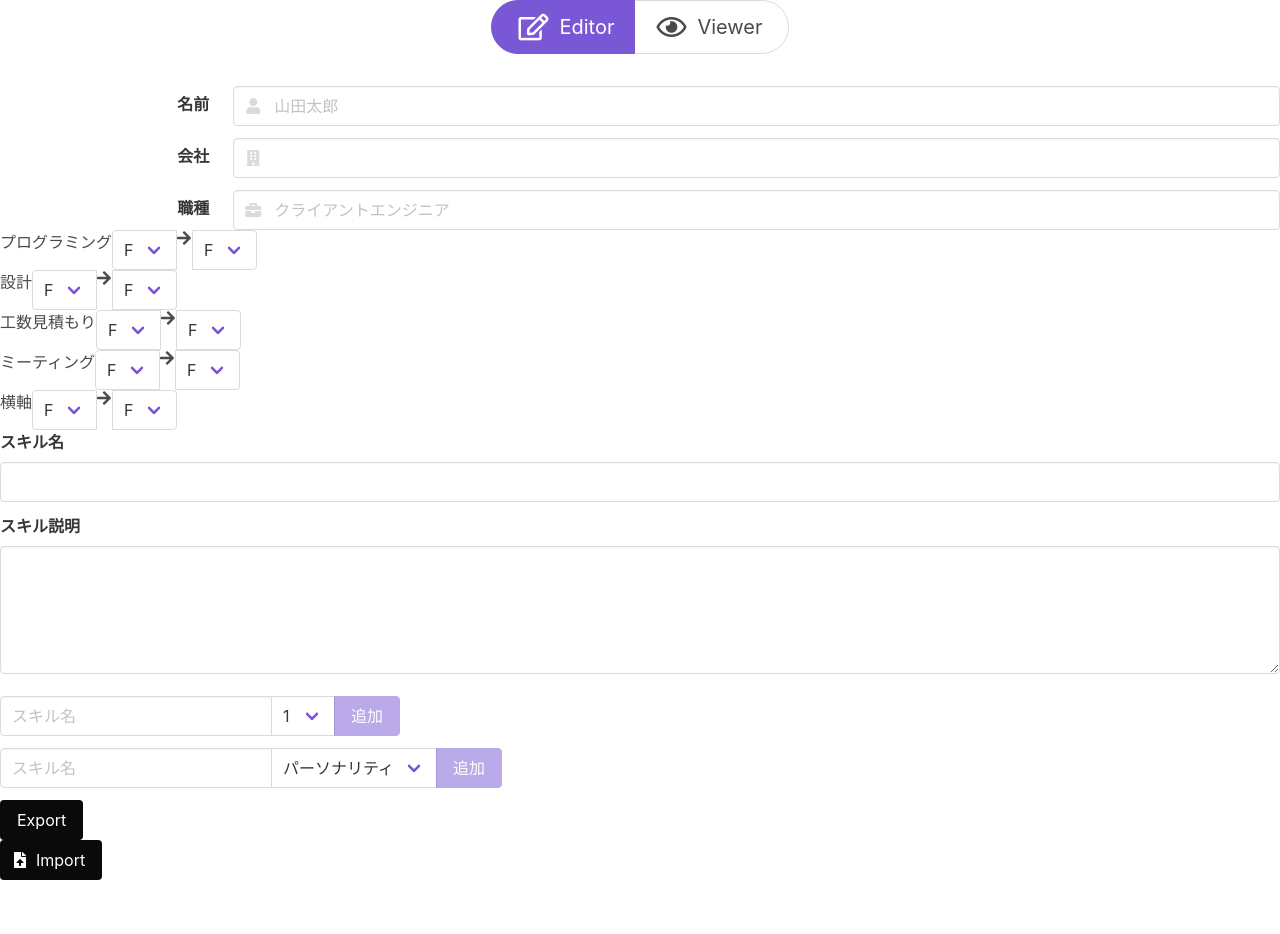
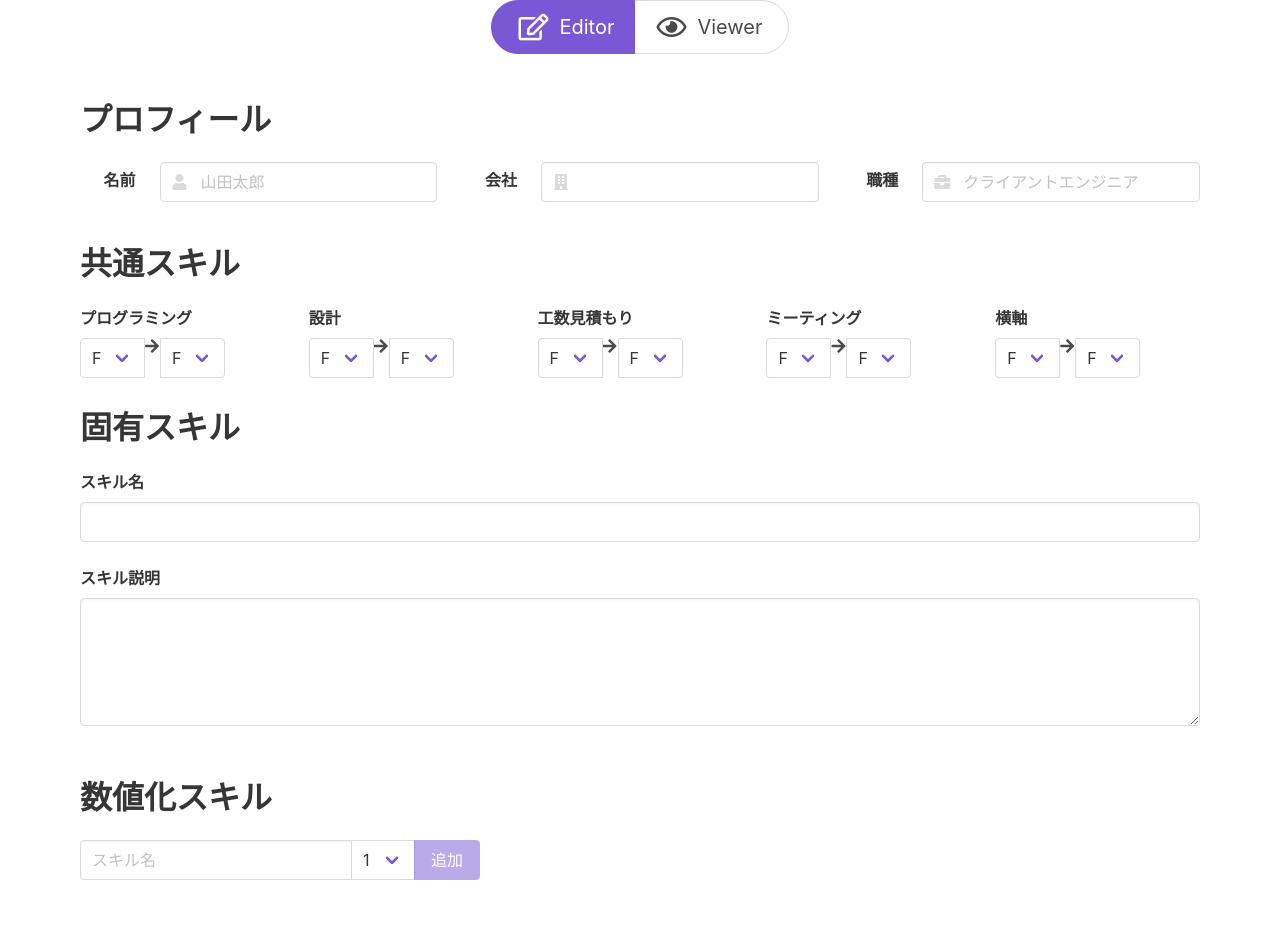
Before and after one commit to imucho/DiffSkillSheet, a Vue app: page /#/ in a window 1280 px wide. Shown: the top 934 px of the page. Before the commit the page ends 880 px from the top, so only its background shows below. Built offline with nearby package versions, Linux system fonts and the light colour scheme.

Commit message:
レイアウト調整

```diff
--- a/src/components/App.vue
+++ b/src/components/App.vue
@@ -1,5 +1,5 @@
 <template>
-    <div>
+    <div class="container">
         <section>
             <b-tabs type="is-toggle-rounded" position="is-centered" size="is-medium" class="block" @change="changeTab">
                 <b-tab-item label="Editor" icon="edit" icon-pack="far"></b-tab-item>
--- a/src/components/CommonSkillForm.vue
+++ b/src/components/CommonSkillForm.vue
@@ -1,11 +1,14 @@
 <template>
-    <div>
+    <section>
+        <h3 class="title">共通スキル</h3>
+        <div class="columns">
             <skill-select :changeCallback="UPDATE_PROGRAMMING" :value="programming">プログラミング</skill-select>
             <skill-select :changeCallback="UPDATE_SOFTWARE_DESIGN" :value="softwareDesign">設計</skill-select>
             <skill-select :changeCallback="UPDATE_MAN_HOUR_ESTIMATE" :value="manHourEstimate">工数見積もり</skill-select>
             <skill-select :changeCallback="UPDATE_MEETING" :value="meeting">ミーティング</skill-select>
             <skill-select :changeCallback="UPDATE_CROSS_DEPARTMENTAL" :value="crossDepartmental">横軸</skill-select>
         </div>
+    </section>
 </template>
 
 <script>
--- a/src/components/CommonSkillSelect.vue
+++ b/src/components/CommonSkillSelect.vue
@@ -1,7 +1,9 @@
 <template>
-    <section>
-        <b-field>
+    <div class="column tile is-vertical">
+        <p class="label">
             <slot>共通スキル</slot>
+        </p>
+        <b-field class="tile v-center">
             <b-select :value="before" @input="changeBeforeValue">
                 <option
                     v-for="(option, index) in options"
@@ -20,7 +22,7 @@
                 </option>
             </b-select>
         </b-field>
-    </section>
+    </div>
 </template>
 
 <script>
@@ -75,3 +77,9 @@ export default {
     }
 }
 </script>
+
+<style scoped>
+.v-center {
+    align-items: center;
+}
+</style>
--- a/src/components/ExportForm.vue
+++ b/src/components/ExportForm.vue
@@ -32,3 +32,9 @@ export default {
     }
 }
 </script>
+
+<style scoped>
+button {
+    margin: 0.75em;
+}
+</style>
--- a/src/components/ImportForm.vue
+++ b/src/components/ImportForm.vue
@@ -76,3 +76,9 @@ export default {
     }
 }
 </script>
+
+<style scoped>
+a.button {
+    margin: 0.75em;
+}
+</style>
--- a/src/components/NumericalSkillForm.vue
+++ b/src/components/NumericalSkillForm.vue
@@ -1,6 +1,8 @@
 <template>
     <section>
-        <b-field>
+        <h3 class="title">数値化スキル</h3>
+        <div class="columns">
+            <b-field class="column">
                 <b-input v-model="text" placeholder="スキル名"></b-input>
                 <b-select v-model="num" placeholder="数値">
                     <option v-for="(option, index) in options" v-bind:value="option.value" :key="index">
@@ -11,7 +13,9 @@
                     <button :disabled="isButtonDisabled" class="button is-primary" @click="addSkill">追加</button>
                 </p>
             </b-field>
-        <div>
+        </div>
+        <div class="columns">
+            <div class="column">
                 <ul>
                     <li v-for="(skill, index) in list" :key="index">
                         <div>
@@ -19,6 +23,7 @@
                         </div>
                     </li>
                 </ul>
+            </div>
         </div>
     </section>
 </template>
--- a/src/components/ProfileForm.vue
+++ b/src/components/ProfileForm.vue
@@ -1,14 +1,17 @@
 <template>
     <section>
-        <b-field horizontal label="名前">
+        <h3 class="title">プロフィール</h3>
+        <div class="columns">
+            <b-field class="column" horizontal label="名前">
                 <b-input name="name" :value="name" @input="REGISTER_NAME" placeholder="山田太郎" icon="user" icon-pack="fa" expanded></b-input>
             </b-field>
-        <b-field horizontal label="会社">
+            <b-field class="column" horizontal label="会社">
                 <b-input name="company" :value="company" @input="REGISTER_COMPANY" icon="building" icon-pack="fa" expanded></b-input>
             </b-field>
-        <b-field horizontal label="職種">
+            <b-field class="column" horizontal label="職種">
                 <b-input name="job" :value="job" @input="REGISTER_JOB" placeholder="クライアントエンジニア" icon="briefcase" icon-pack="fa" expanded></b-input>
             </b-field>
+        </div>
     </section>
 </template>
 
--- a/src/components/Register.vue
+++ b/src/components/Register.vue
@@ -5,8 +5,12 @@
         <unique-skill-form></unique-skill-form>
         <numerical-skill-form></numerical-skill-form>
         <special-skill-form></special-skill-form>
-        <export-form :json="json">Export</export-form>
-        <import-form>Import</import-form>
+        <section>
+            <div class="columns">
+                <export-form :json="json">Export</export-form>
+                <import-form>Import</import-form>
+            </div>
+        </section>
     </div>
 </template>
 
@@ -35,3 +39,9 @@ export default {
     }
 }
 </script>
+
+<style scoped>
+section {
+    padding: 1em;
+}
+</style>
--- a/src/components/SpecialSkillForm.vue
+++ b/src/components/SpecialSkillForm.vue
@@ -1,6 +1,8 @@
 <template>
     <section>
-        <b-field>
+        <h3 class="title">特別スキル</h3>
+        <div class="columns">
+            <b-field class="column">
                 <b-input v-model="text" placeholder="スキル名"></b-input>
                 <b-select v-model="type" placeholder="タイプ">
                     <option v-for="(option, index) in options" v-bind:value="option.value" :key="index">
@@ -11,7 +13,9 @@
                     <button :disabled="isButtonDisabled" class="button is-primary" @click="addSkill">追加</button>
                 </p>
             </b-field>
-        <div>
+        </div>
+        <div class="columns">
+            <div class="column">
                 <ul>
                     <li v-for="(skill, index) in list" :key="index">
                         <div>
@@ -19,6 +23,7 @@
                         </div>
                     </li>
                 </ul>
+            </div>
         </div>
     </section>
 </template>
--- a/src/components/UniqueSkillForm.vue
+++ b/src/components/UniqueSkillForm.vue
@@ -1,11 +1,16 @@
 <template>
     <section>
-       <b-field label="スキル名">
+        <h3 class="title">固有スキル</h3>
+        <div class="columns">
+            <b-field class="column" label="スキル名">
                 <b-input :value="name" @input="UPDATE_UNIQUE_SKILL_NAME"></b-input>
             </b-field>
-       <b-field label="スキル説明">
+        </div>
+        <div class="columns">
+            <b-field class="column" label="スキル説明">
                 <b-input :value="description" @input="UPDATE_UNIQUE_SKILL_DESCRIPTION" type="textarea" maxlength="200"></b-input>
             </b-field>
+        </div>
     </section>
 </template>
 
```
Also changed, not shown: 13 other files (tests, documents, lock files or other folders). Lines whose indentation alone changed are shown as unchanged.
